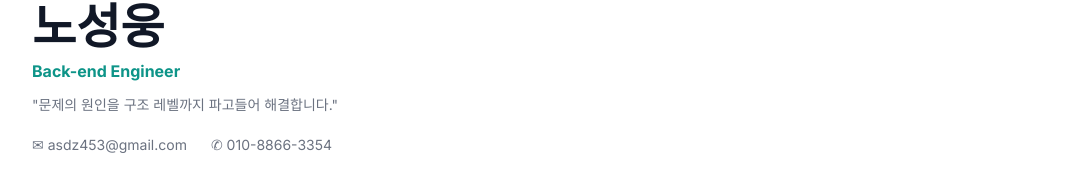
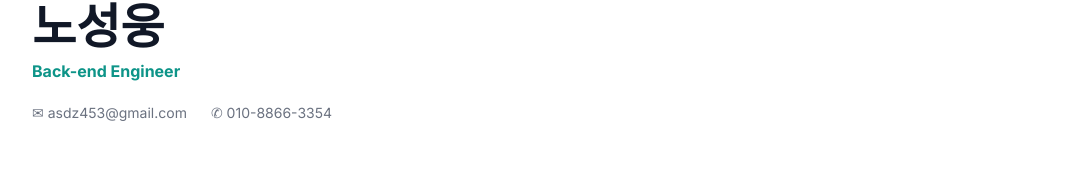
Before and after one commit to sungwoong-Noh/resume, a Next.js app: page /portfolio in a window 1280 px wide. Shown: the part 122-307 px from the top of the page, without its empty margins (96-1183 px from the left). Built offline with nearby package versions, Linux system fonts and the light colour scheme.

Commit message:
refactor: 포트폴리오 히어로 태그라인 제거 — 이름/역할/연락처만 (이력서 중복 완전 제거)
Co-Authored-By: Claude Opus 4.8 <noreply@anthropic.com>

```diff
--- a/components/portfolio/light/PortfolioHero.tsx
+++ b/components/portfolio/light/PortfolioHero.tsx
@@ -1,7 +1,7 @@
 import { portfolioProfile } from '@/data/portfolio'
 
 export default function PortfolioHero() {
-  const { name, role, tagline, email, phone } = portfolioProfile
+  const { name, role, email, phone } = portfolioProfile
 
   return (
     <section className="bg-white py-10 px-6 print:py-6">
@@ -10,8 +10,7 @@ export default function PortfolioHero() {
           Portfolio
         </p>
         <h1 className="text-5xl font-bold text-gray-900 mb-2 print:text-4xl">{name}</h1>
-        <p className="text-teal-600 font-bold text-base mb-3">{role}</p>
-        <p className="text-sm text-gray-500 mb-5">{tagline}</p>
+        <p className="text-teal-600 font-bold text-base mb-5">{role}</p>
         <div className="flex gap-6 text-sm text-gray-500">
           <p>✉ {email}</p>
           <p>✆ {phone}</p>
```
